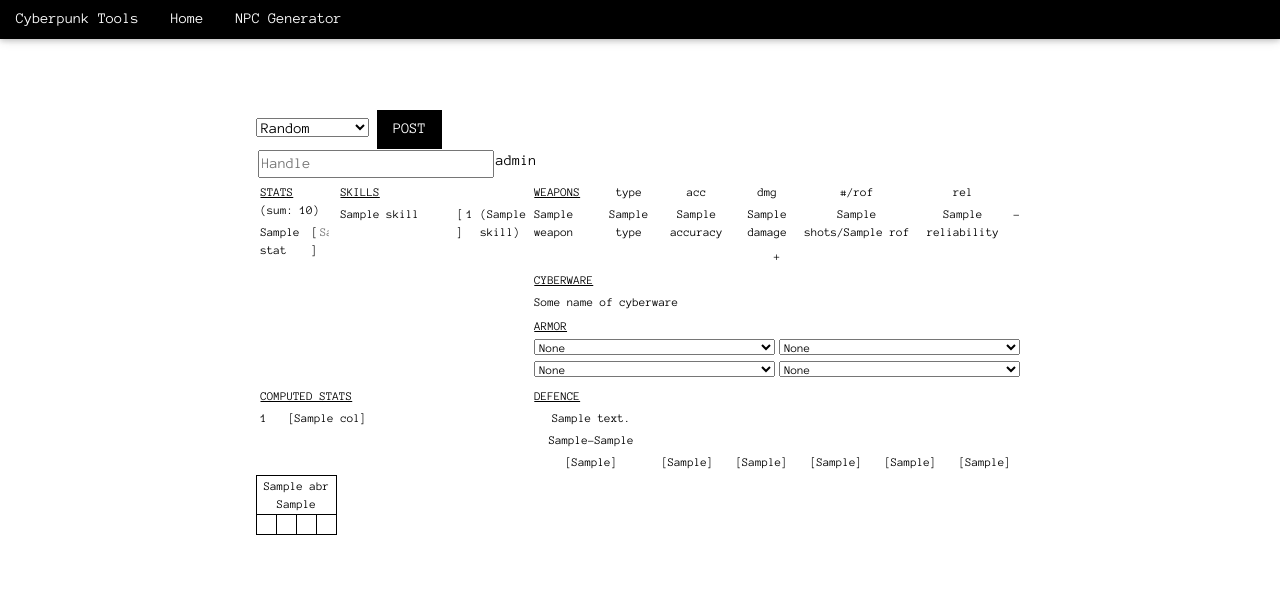
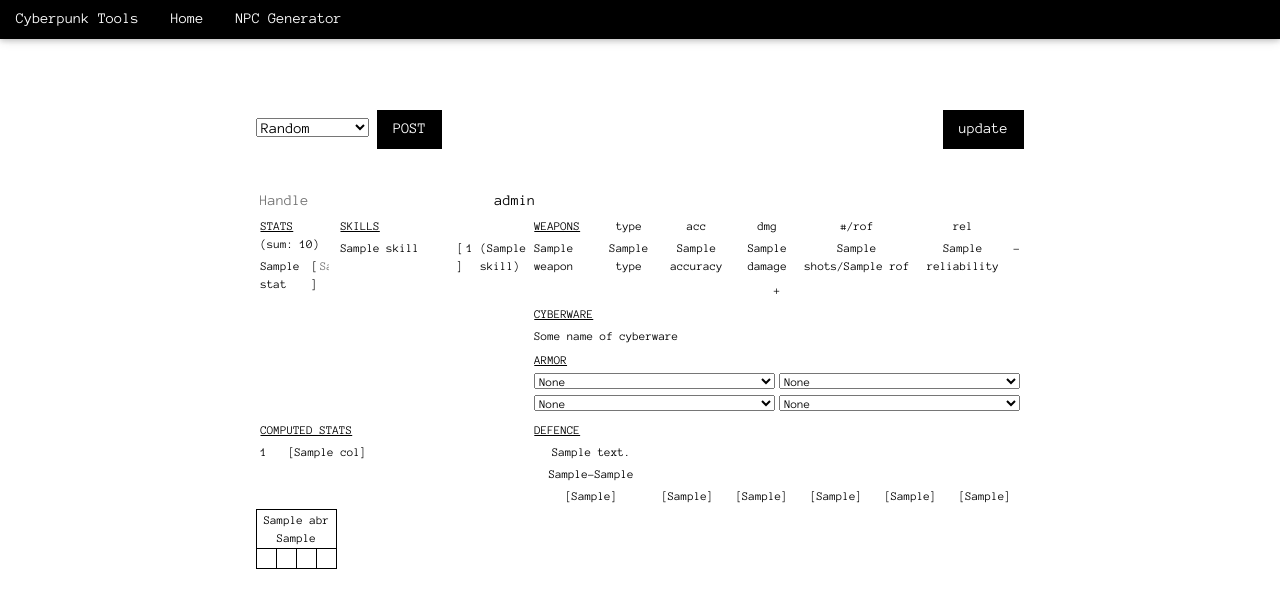
Before and after one commit to azolkos/rpgtools, a Flask app: template templates/npcgenerator.j2 in a window 1280 px wide. Shown: the top 608 px of the page. Run offline with Flask 2, Linux system fonts and the light colour scheme; the template is opened without the code that fills it: most values are stand-ins (such as "Sample title", 1, 10 or a date in 2020); some libraries are stand-ins or nearby versions.

Commit message:
added update button

```diff
--- a/rpgtools.py
+++ b/rpgtools.py
@@ -45,6 +45,9 @@ def npcgenerator():
                 print(item,request.form['_'.join(item)])
         except:
             pass
+
+        if 'update' in list(request.form.keys()):
+            print('updating')
 
         # Get role
         role = request.form['role_select']
--- a/static/css/main.css
+++ b/static/css/main.css
@@ -11,6 +11,7 @@ input[type=number] {
 .npc_sheet {
     border-collapse: collapse;
     width: 100%;
+    margin-top: 40px;
 }
 
 .npc_sheet table {
--- a/templates/npcgenerator.j2
+++ b/templates/npcgenerator.j2
@@ -10,12 +10,13 @@
             {% endfor %}
         </select>
         <button class="w3-button w3-black" type="submit">POST</button>
+        <input name="update" class="w3-button w3-black w3-right" type="submit" value="update"></input>
 
         {# NPC character sheets #}
         {% for npc in npc_sheets %}
         <table id="npc_{{ npc }}" class="npc_sheet">
             <tr>
-                <td colspan="12"><input type="text" style='width: 100%' placeholder="Handle"></td>
+                <td colspan="12"><input type="text" style="width: 100%; border: none; height: 20px;" placeholder="Handle"></td>
                 <td colspan="12"><input name="{{ npc }}_role" type="hidden" value="{{ npc_sheets[npc]['role'] }}">{{ npc_sheets[npc]['role'] }}</input></td>
             </tr>
             <tr>
```
